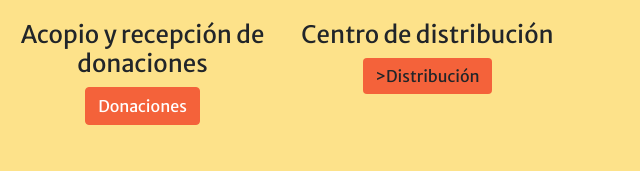
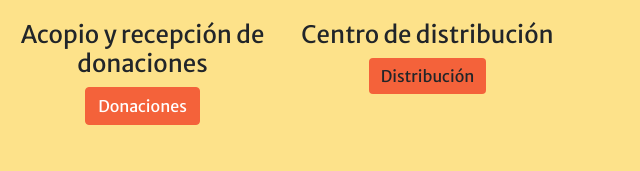
Before and after one commit to AgustinGancharov/sigem, a website with bundled scripts: page inundaciones.html in a window 1280 px wide. Shown: the part 1586-1757 px from the top of the page, 640-1280 px from the left. Built offline with nearby package versions, Linux system fonts and the light colour scheme.

Commit message:
tarde4
tarde4

```diff
--- a/inundaciones.html
+++ b/inundaciones.html
@@ -162,7 +162,7 @@
             <i class="fas fa-4x fa-fist-raised text-primary mb-4"></i>
             <h3 class="h4 mb-2">Centro de distribución</h3>
             <p class="text-muted mb-0"></p>
-            <a class="btn btn-primary js-scroll-trigger" <iframe src="https://www.google.com/maps/embed?pb=!1m18!1m12!1m3!1d3371.830718150319!2d-58.08698343588731!3d-32.316401327855225!2m3!1f0!2f0!3f0!3m2!1i1024!2i768!4f13.1!3m3!1m2!1s0x0%3A0xff10523db9ecc82e!2sIglesia+Adventista!5e0!3m2!1ses-419!2suy!4v1553565036309" width="600" height="450" frameborder="0" style="border:0" allowfullscreen></iframe>>Distribución</a>
+            <a class="btn btn-primary js-scroll-trigger" iframe src="https://www.google.com/maps/embed?pb=!1m18!1m12!1m3!1d3371.830718150319!2d-58.08698343588731!3d-32.316401327855225!2m3!1f0!2f0!3f0!3m2!1i1024!2i768!4f13.1!3m3!1m2!1s0x0%3A0xff10523db9ecc82e!2sIglesia+Adventista!5e0!3m2!1ses-419!2suy!4v1553565036309" width="600" height="450" frameborder="0" style="border:0" allowfullscreen></iframe>Distribución</a>
           </div>
 
         </div>
```
